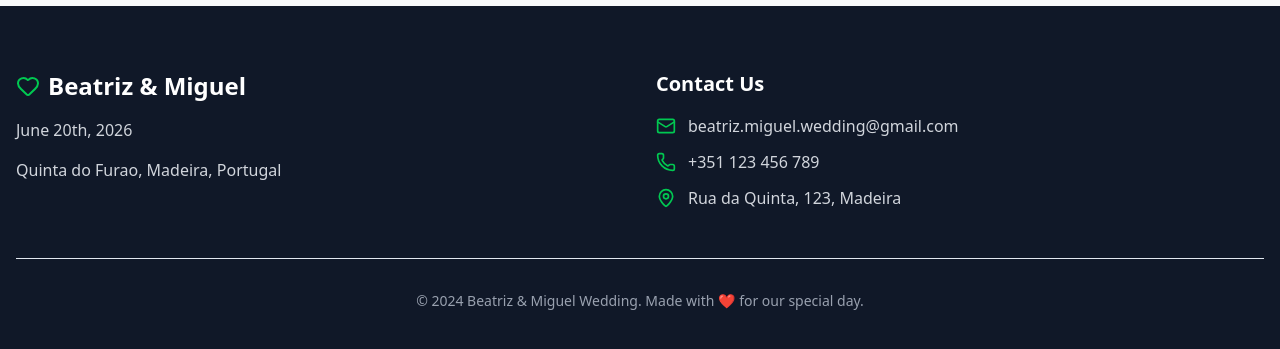
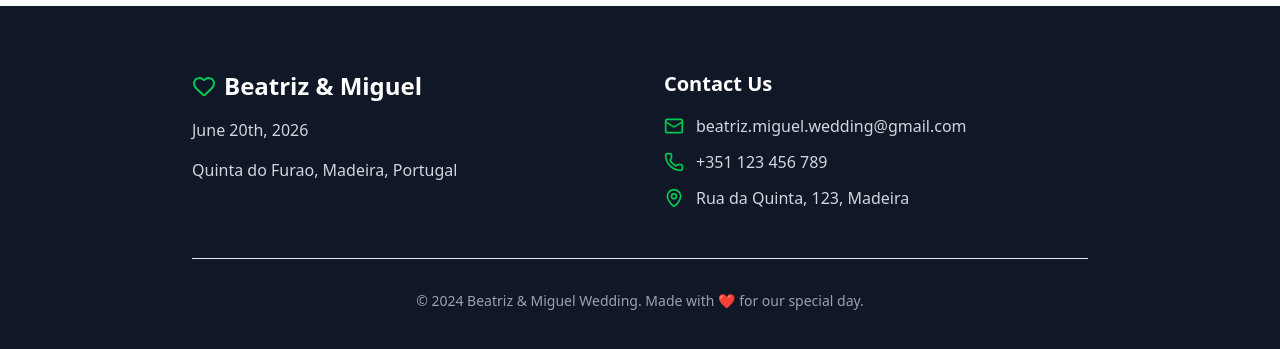
Before and after one commit to MiguelTrinca/wedding-website, a Next.js app: page / in a window 1280 px wide. Shown: the part 3861-4210 px from the top of the page. Built offline with nearby package versions, Linux system fonts and the light colour scheme.

Commit message:
Updated the style of the footer, improved spacing

```diff
--- a/src/components/Footer.tsx
+++ b/src/components/Footer.tsx
@@ -9,7 +9,9 @@ export default function Footer() {
   return (
     <footer className="bg-gray-900 text-white">
       <div className="container mx-auto px-4 py-16">
-        <div className="grid md:grid-cols-2 gap-8">
+        {/* Constrained grid */}
+        <div className="max-w-4xl mx-auto">
+          <div className="grid md:grid-cols-2 gap-12">
             {/* Wedding Info */}
             <div className="text-center md:text-left">
               <div className="flex items-center justify-center md:justify-start gap-2 mb-4">
@@ -59,9 +61,10 @@ export default function Footer() {
               </div>
             </div>
           </div>
+        </div>
 
         {/* Bottom Bar */}
-        <div className="border-t border-gray-800 mt-12 pt-8 text-center">
+        <div className="border-t border-gray-800 mt-12 pt-8 text-center max-w-4xl mx-auto">
           <p className="text-gray-400 text-sm">
             {t("footer.copyright")}
           </p>
--- a/src/contexts/LanguageContext.tsx
+++ b/src/contexts/LanguageContext.tsx
@@ -113,8 +113,6 @@ const translations: Record<Language, Record<string, string>> = {
     "footer.date": "June 20th, 2026",
     "footer.venue": "Quinta do Furao, Madeira, Portugal",
     "footer.contact": "Contact Us",
-    //"footer.follow": "Follow Our Journey",
-    //"footer.message": "We can't wait to celebrate with you!",
     "footer.copyright": "© 2024 Beatriz & Miguel Wedding. Made with ❤️ for our special day.",
 
     // RSVP
@@ -334,8 +332,6 @@ const translations: Record<Language, Record<string, string>> = {
     "footer.date": "20 de Junho de 2026",
     "footer.venue": "Quinta do Furao, Madeira, Portugal",
     "footer.contact": "Contacte-nos",
-    //"footer.follow": "Sigam a Nossa Jornada",
-    //"footer.message": "Mal podemos esperar para celebrar convosco!",
     "footer.copyright": "© 2024 Casamento Beatriz & Miguel. Feito com ❤️ para o nosso dia especial.",
 
     // RSVP
```
Lines whose indentation alone changed are shown as unchanged.
